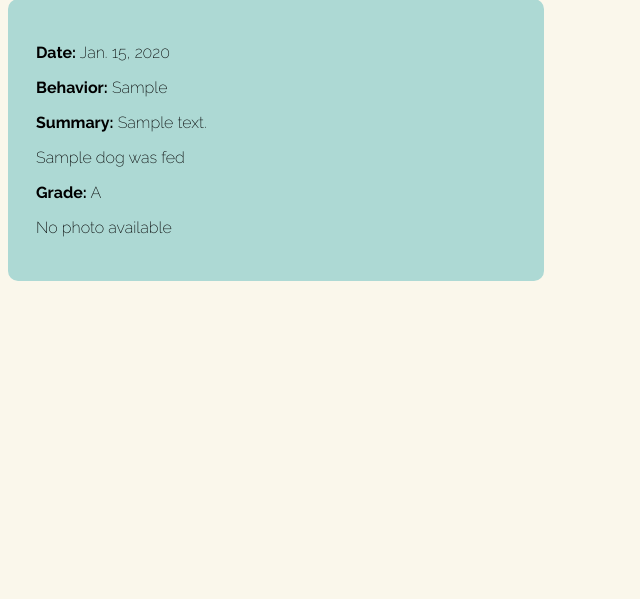
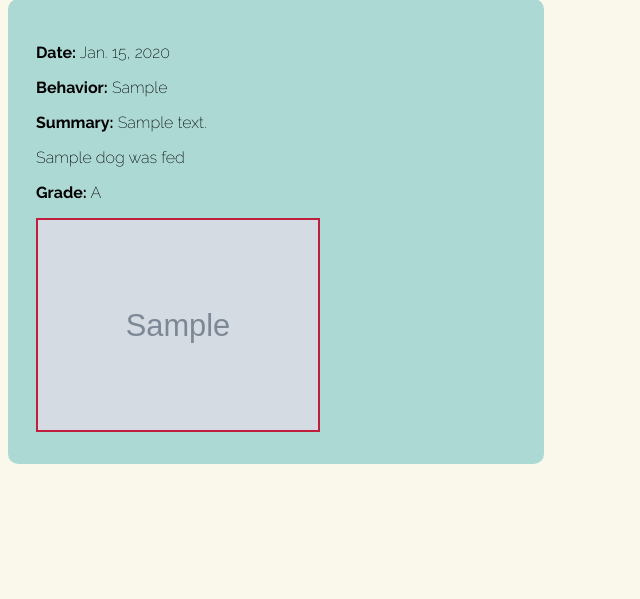
Before and after one commit to shaneyoung91/pawfolio, a Django app: page /dogs/1/reportcard_detail/1/ in a window 1280 px wide. Shown: the part 217-816 px from the top of the page, without its empty margins (0-640 px from the left). Run offline with Django 4.2, Linux system fonts and the light colour scheme; a user stored in the database is signed in; tables that the repository leaves empty hold one stand-in row (values such as "Sample post"); grey boxes marked "Sample" are stand-in pictures; some web fonts are replaced.

Commit message:
fix issue with photo loading in wrong location

```diff
--- a/main_app/models.py
+++ b/main_app/models.py
@@ -45,7 +45,7 @@ class ReportCard(models.Model):
         default=GRADES[0][0]
     )
     fed = models.BooleanField(default=True)
-
+    photo_url = models.URLField(blank=True)
     dog = models.ForeignKey(Dog, on_delete=models.CASCADE)
 
     def __str__(self):
--- a/main_app/static/css/styles.css
+++ b/main_app/static/css/styles.css
@@ -287,6 +287,11 @@ nav img {
     width: 3vmin;
 }
 
+#dog-photo {
+    width: 35vmin;
+    border: solid 2px #BF1F3C
+}
+
 a:hover {
     color: #BF1F3C;
 }
--- a/main_app/templates/dogs/reportcard_detail.html
+++ b/main_app/templates/dogs/reportcard_detail.html
@@ -12,8 +12,8 @@
         <p>{{ dog.name }} was not fed</p>
     {% endif %}
     <p><strong>Grade:</strong> {{ reportcard.grade }}</p>
-    {% if reportcard.photo %}
-        <img src="{{ reportcard.photo.url }}" alt="{{ dog.name }}'s Photo">
+    {% if reportcard.photo_url %}
+        <img id="dog-photo" src="{{ reportcard.photo_url }}" alt="{{ dog.name }}'s Photo">
     {% else %}
         <p>No photo available</p>
     {% endif %}
--- a/main_app/views.py
+++ b/main_app/views.py
@@ -47,7 +47,7 @@ def add_reportcard(request, dog_id):
         form = ReportCardForm(request.POST, request.FILES)
         if form.is_valid():
             new_reportcard = form.save(commit=False)
-            new_reportcard.dog_id = dog_id
+            new_reportcard.dog = dog
 
             photo_file = request.FILES.get('photo_file')
             if photo_file:
@@ -57,8 +57,7 @@ def add_reportcard(request, dog_id):
                     bucket = os.environ['S3_BUCKET']
                     s3.upload_fileobj(photo_file, bucket, key)
                     url = f"{os.environ['S3_BASE_URL']}{bucket}/{key}"
-                    new_photo = Photo.objects.create(url=url, dog_id=dog_id)
-                    new_reportcard.photo = new_photo
+                    new_reportcard.photo_url = url
                 except Exception as e:
                     print('An error occurred uploading file to S3')
                     print(e)
```
Also changed, not shown: main_app/migrations/0010_reportcard_photo_url.py (added).
